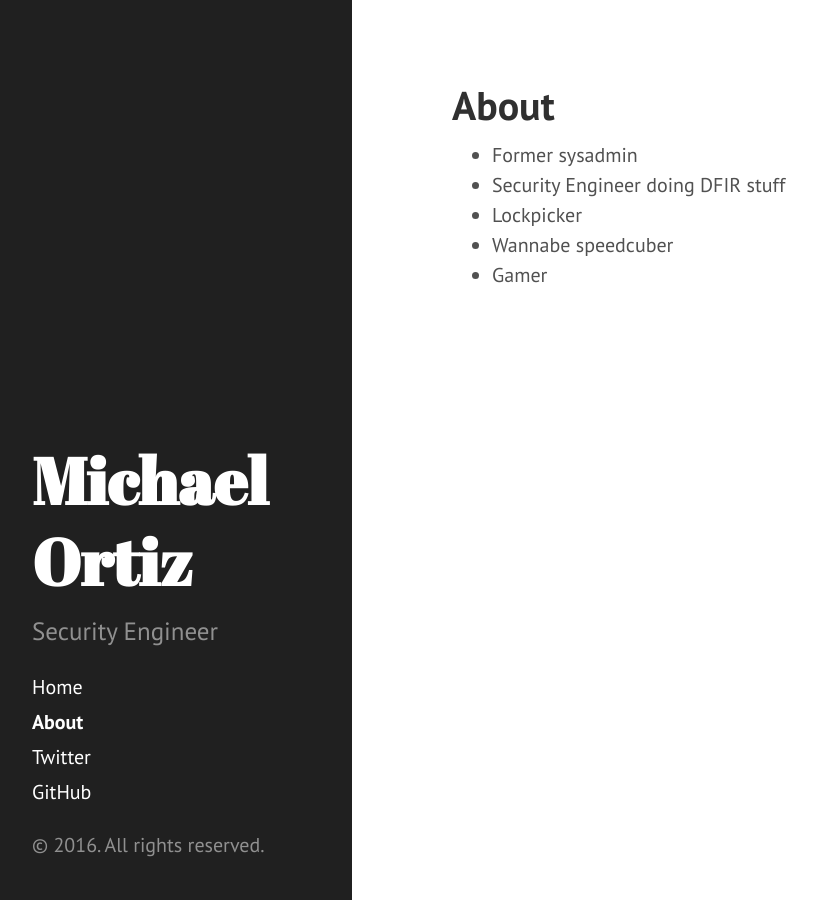
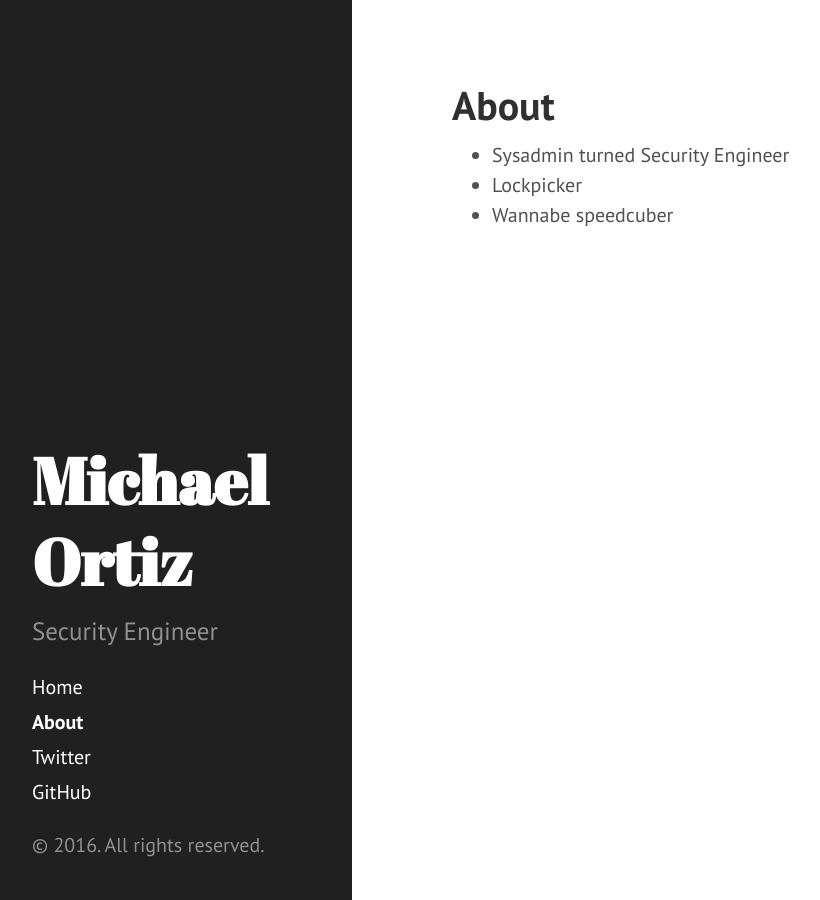
Before and after one commit to ortizmj12/old-github-pages, a Jekyll site: the page built from about.md, in a window 1280 px wide. Shown: the whole page, without its empty margins (8-828 px from the left). Built offline with Jekyll 4.4.1, drawn with Linux system fonts in a browser that asks for light colours.

Commit message:
Updated about.md

```diff
--- a/about.md
+++ b/about.md
@@ -4,8 +4,6 @@ title: About
 permalink: /about/
 ---
 
-- Former sysadmin
-- Security Engineer doing DFIR stuff
+- Sysadmin turned Security Engineer
 - Lockpicker
 - Wannabe speedcuber
-- Gamer
```
